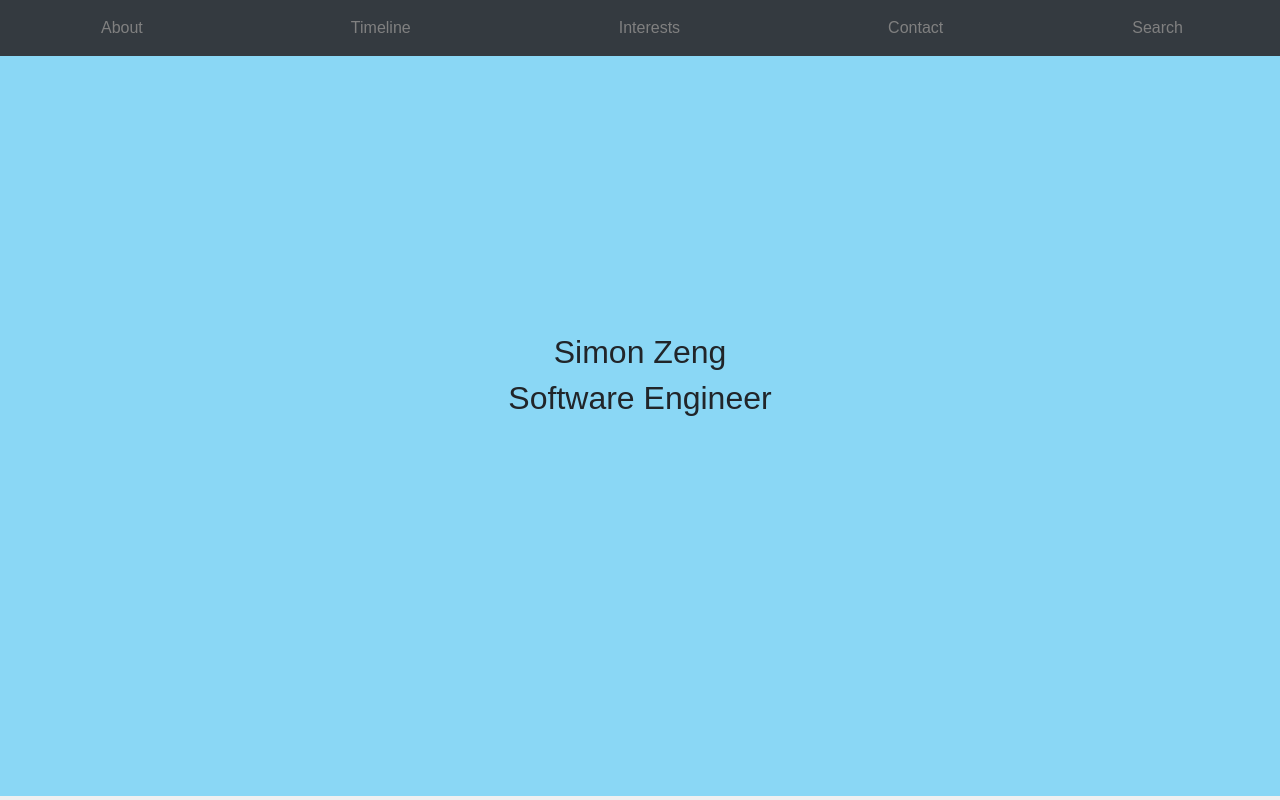
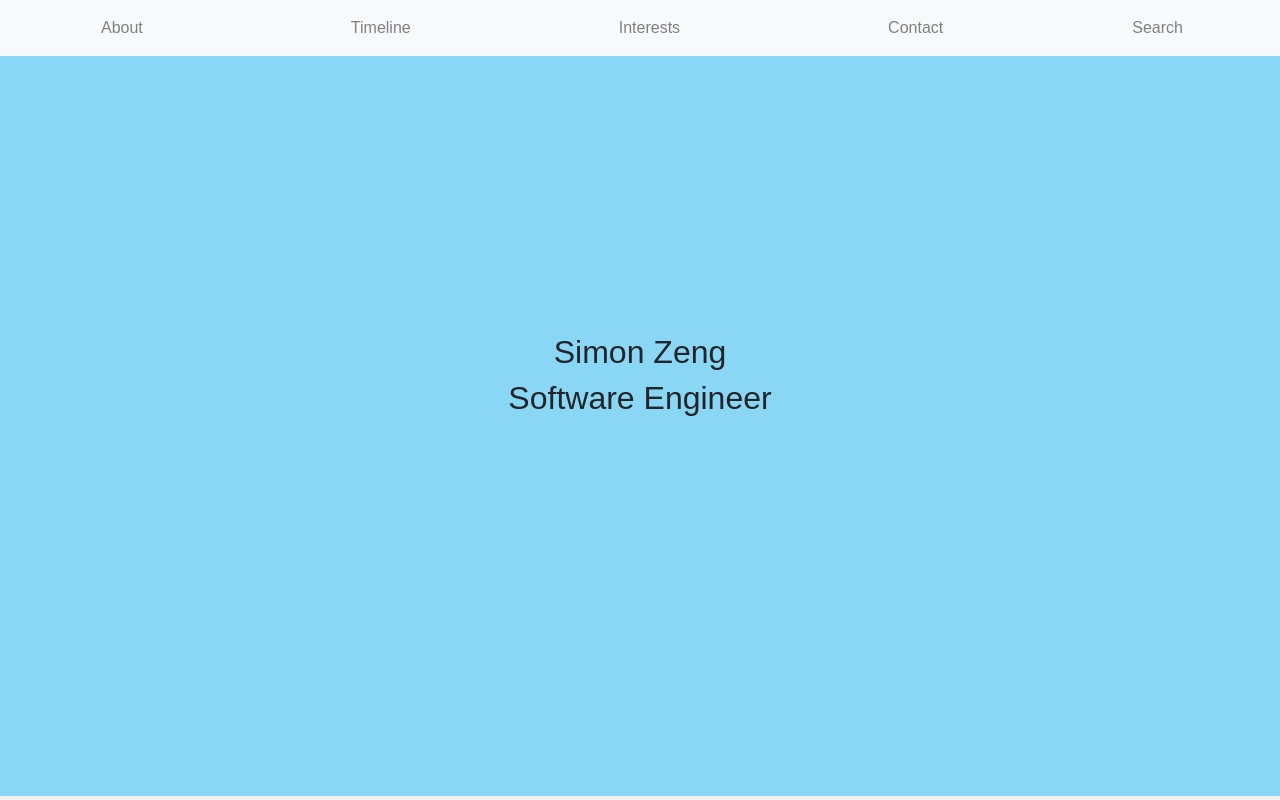
Before and after one commit to szeng7/wip-website, a React (Create React App) app: page / in a window 1280 px wide. Shown: the top 800 px of the page. Built offline with nearby package versions, Linux system fonts and the light colour scheme.

Commit message:
changed navbar

```diff
--- a/src/assets/components/CustomNavBar.jsx
+++ b/src/assets/components/CustomNavBar.jsx
@@ -32,8 +32,8 @@ class CustomNavBar extends Component {
         collapseOnSelect
         expand="lg"
         className={this.state.isOpen ? "navbar-open" : "navbar-close"}
-        variant="dark"
-        bg={this.state.atTop ? "dark" : ""}
+        variant="light"
+        bg={this.state.atTop ? "light" : ""}
         sticky="top"
       >
         <Navbar.Toggle
--- a/src/index.js
+++ b/src/index.js
@@ -8,6 +8,7 @@ import "./assets/scss/styles.scss";
 import "./assets/scss/SearchBarButton.scss";
 import "./assets/scss/Timeline.scss";
 import "./assets/scss/InterestsBar.scss";
+import "./assets/scss/CustomNavBar.scss";
 
 ReactDOM.render(
   <React.StrictMode>
--- a/src/pages/main.jsx
+++ b/src/pages/main.jsx
@@ -28,7 +28,7 @@ const MainPage = () => {
       title: "Blog",
       caption:
         "Articles and posts that I’ve made about a range of topics, like machine learning topics and how to pair wines to meals.",
-      image: require("../assets/images/portfolio/blog.png"),
+      image: require("../assets/images/portfolio/blog.jpg"),
       link: "./recipe",
     },
   ];
```
Also changed, not shown: src/assets/scss/CustomNavBar.scss (added).
